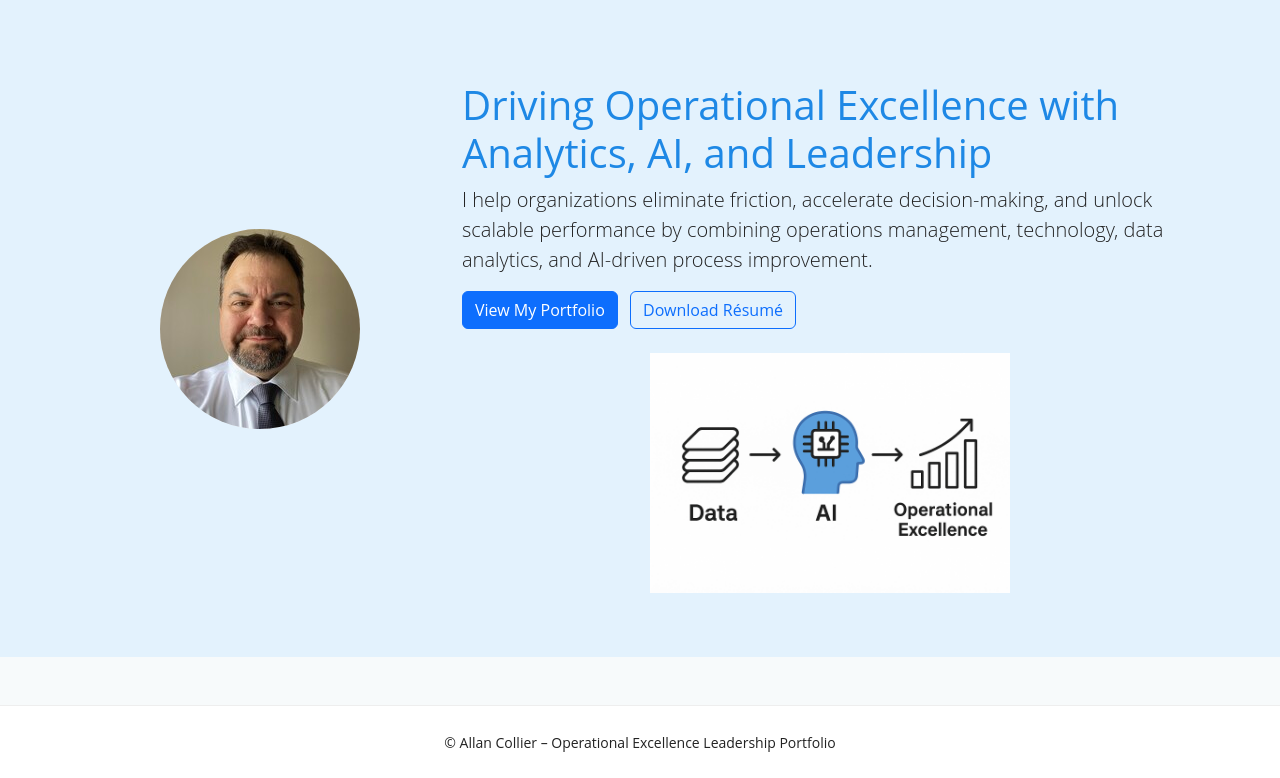
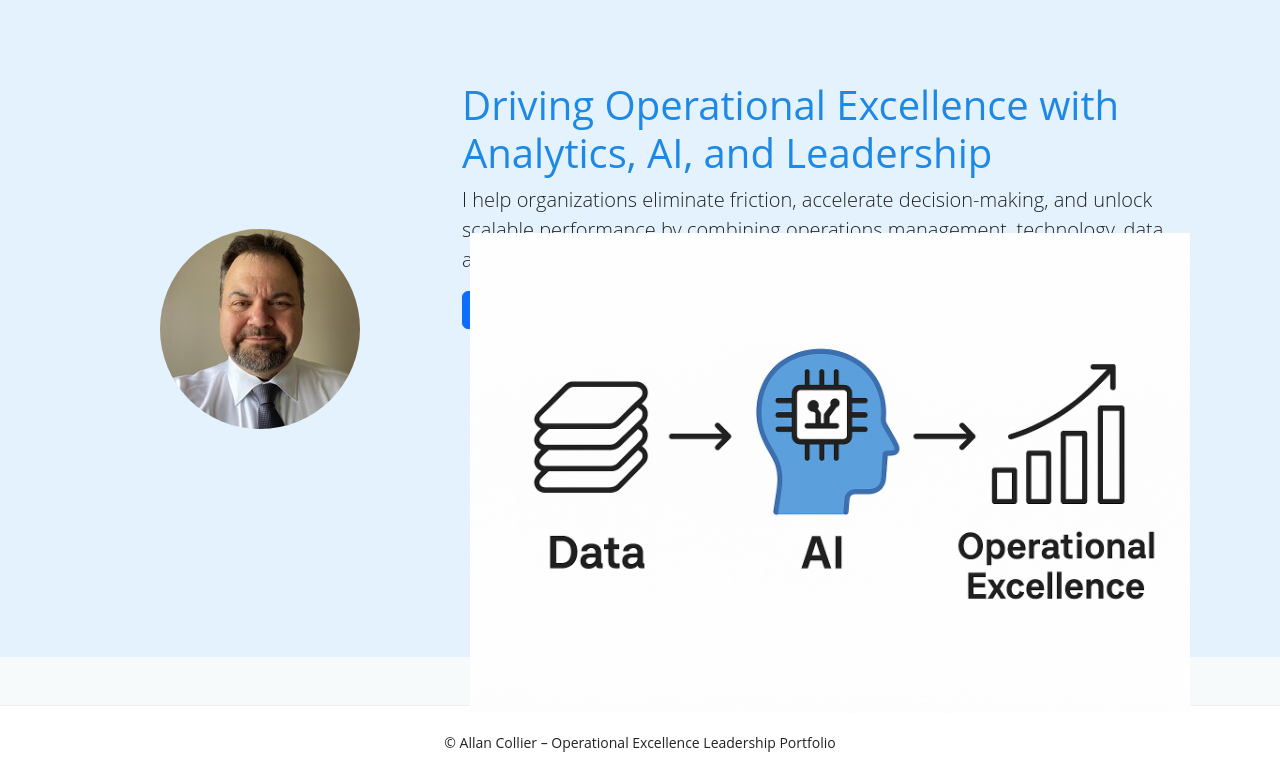
Before and after one commit to acollier-tech/portfolio.acollier-tech, a plain HTML site: page index.html in a window 1280 px wide. Shown: the part 63-841 px from the top of the page. Drawn offline with nearby package versions, Linux system fonts and the light colour scheme.

Commit message:
Add files via upload

```diff
--- a/index.html
+++ b/index.html
@@ -40,7 +40,7 @@
             <a href="Allan_Collier_Resume.pdf" class="btn btn-outline-primary" download>Download Résumé</a>
           </div>
           <div style="height: 240px; display: flex; justify-content: center; align-items: center;">
-            <img src="workflow_diagram.jpg" alt="Workflow and Operational Excellence Diagram" style="max-height: 100%; max-width: 100%; object-fit: contain;">
+            <img src="workflow_diagram.jpg" alt="Workflow and Operational Excellence Diagram" style="max-height: 200%; max-width: 200%; object-fit: contain;">
           </div>
         </div>
       </div>
```
